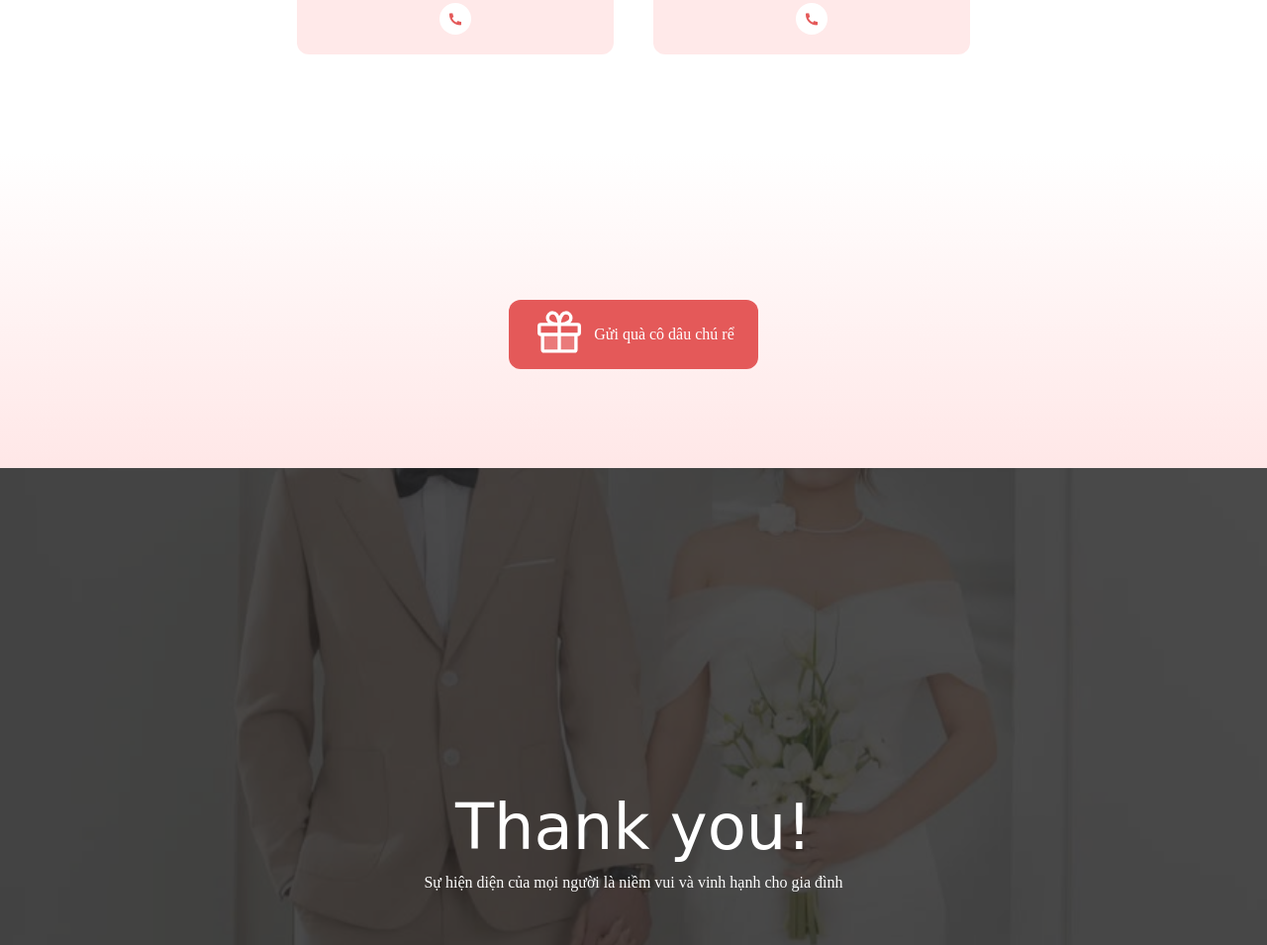
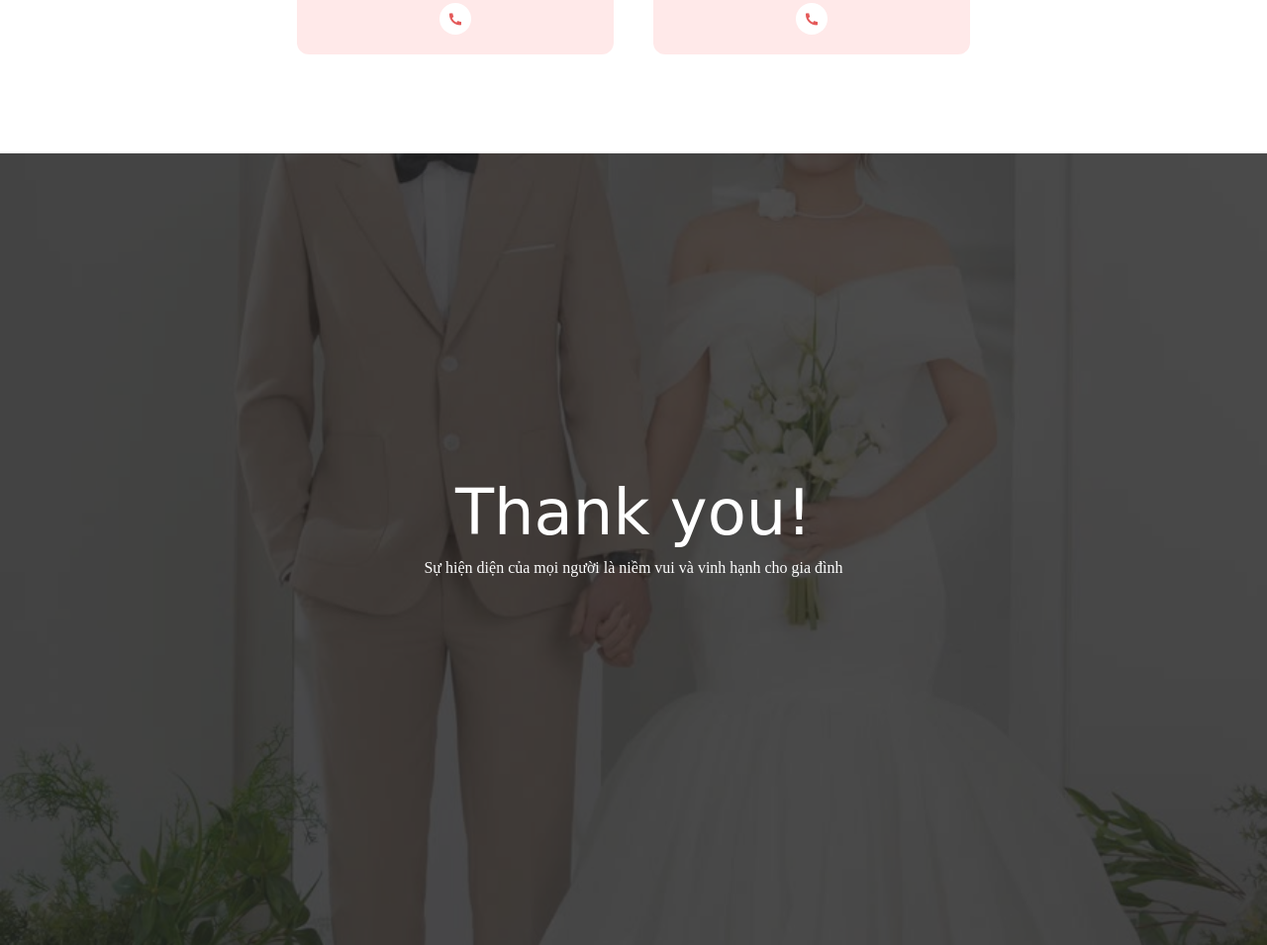
Before and after one commit to thiepdientu/ThoCanh-HaPhuong, a plain HTML site: page index.html in a window 1280 px wide. Shown: the part 6382-7337 px from the top of the page at 99% size. Drawn offline with Linux system fonts and the light colour scheme; no server answers; a web font is replaced by a local one.

```diff
--- a/index.html
+++ b/index.html
@@ -1005,7 +1005,7 @@
 
 
     <!-- GỬI QUÀ -->
-        <section id="gift" class="section-gift" style="display:block">
+        <!-- <section id="gift" class="section-gift" style="display:block">
             <div class="container">
                 <p class="subtitle"></p>
                 <h2 class="uk-heading-small uk-text-center script-font uk-text-cappercase">
@@ -1038,7 +1038,7 @@
             </div>
 
 
-        </section>
+        </section> -->
 
     <!-- END GỬI QUÀ -->
 
```
